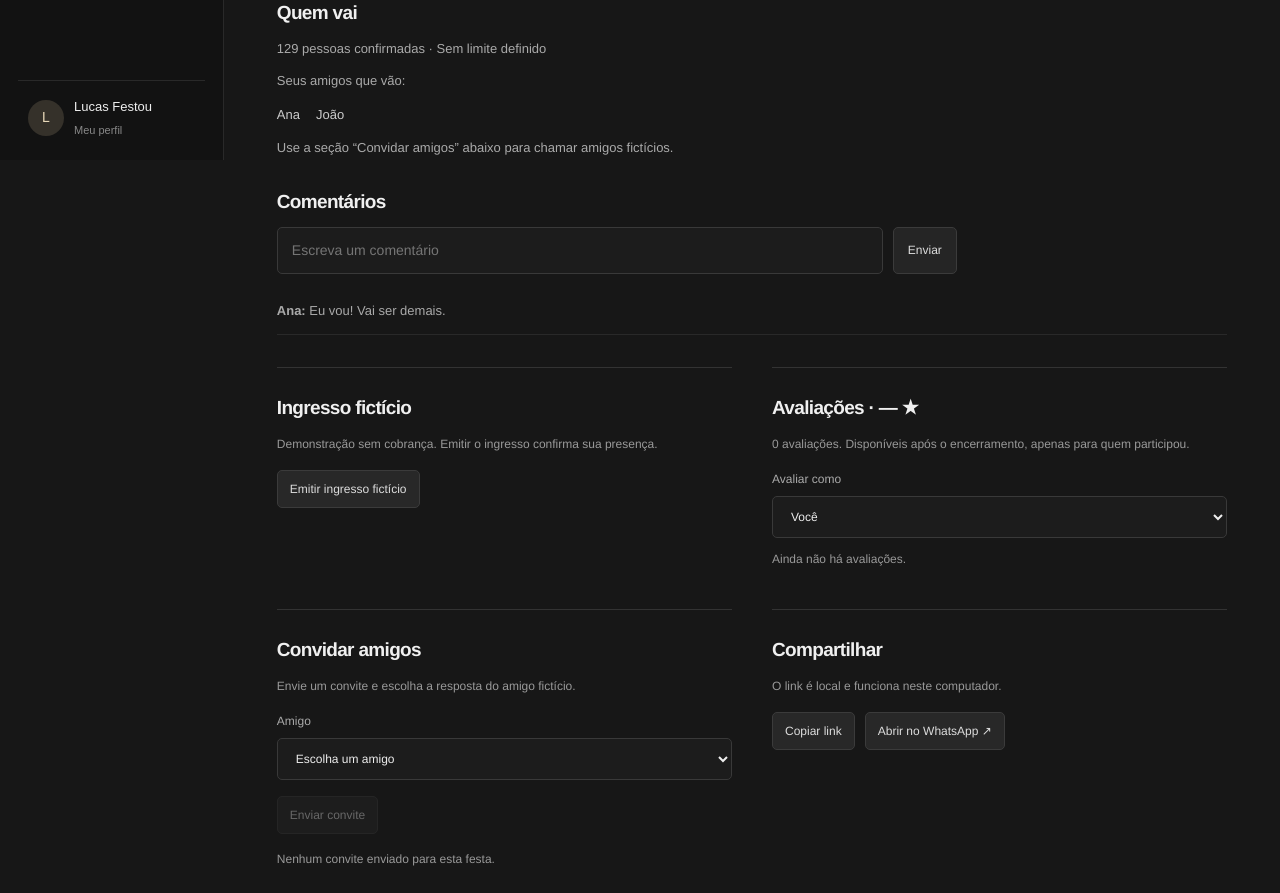
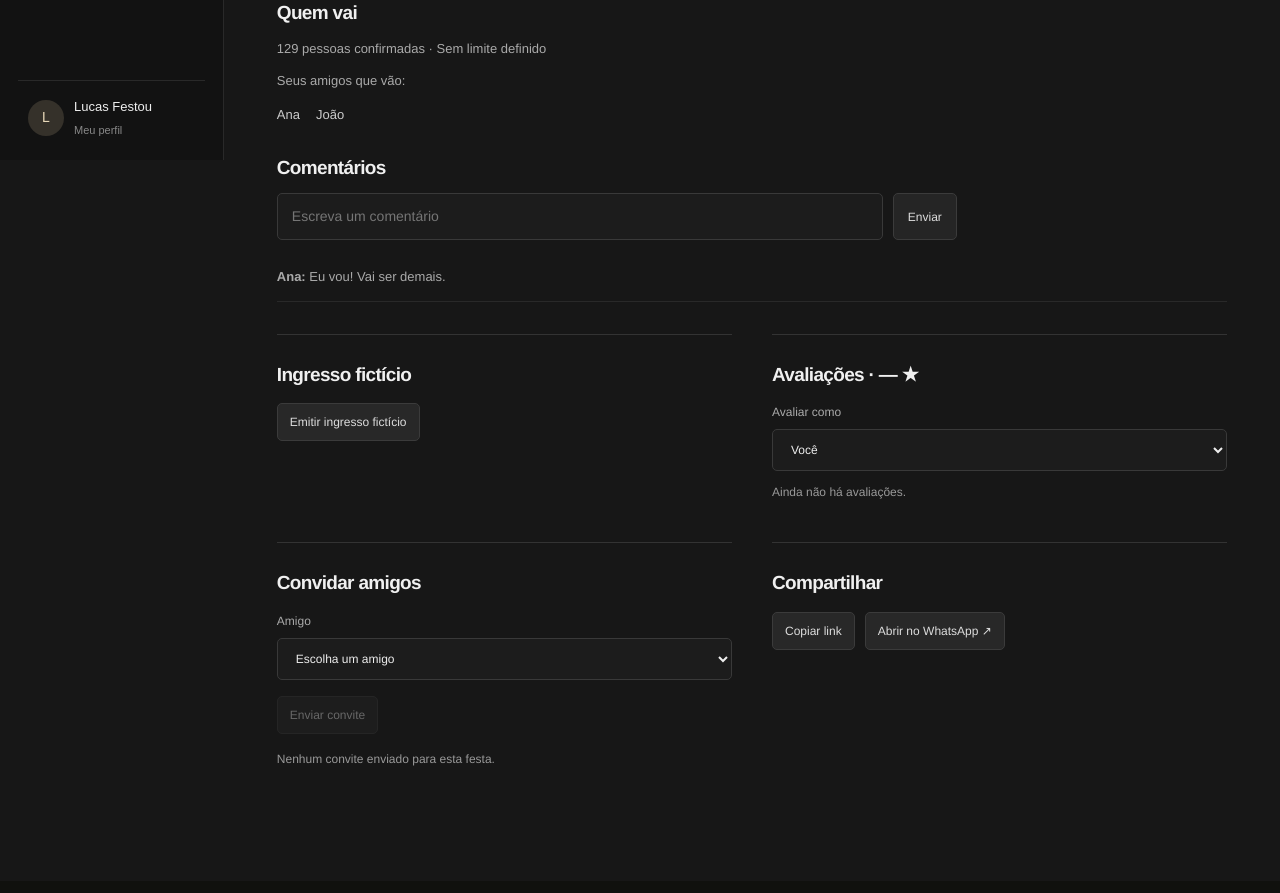
Before and after one commit to Neumann741/FESTOU-, an Angular app: page /festa/1 in a window 1280 px wide. Shown: the part 640-1533 px from the top of the page. Built offline with nearby package versions, Linux system fonts and the light colour scheme.

Commit message:
remove textos extras das paginas internas

```diff
--- a/src/app/componentes/header-main/header-main.html
+++ b/src/app/componentes/header-main/header-main.html
@@ -1,5 +1,4 @@
 <!-- Cabeçalho da área interna /main-page. A Home usa app-header. -->
 <header class="intro-explorar">
   <h1>Explorar</h1>
-  <p>Encontre festas e veja quem vai.</p>
 </header>
--- a/src/app/componentes/recursos-festa/recursos-festa.html
+++ b/src/app/componentes/recursos-festa/recursos-festa.html
@@ -1,6 +1,5 @@
 <section class="recurso ingresso">
   <h2>Ingresso fictício</h2>
-  <p>Demonstração sem cobrança. Emitir o ingresso confirma sua presença.</p>
 
   <div class="acoes">
     <button (click)="emitirIngresso()" [disabled]="interacao.fechada(festa())">
@@ -10,7 +9,6 @@
 
   @if (interacao.ingressos().includes(festa().id)) {
     <article>
-      <p>Ingresso de demonstração</p>
       <h3>{{ festa().nome }}</h3>
       <p>{{ festa().data }} · {{ festa().horario }}</p>
       <strong>{{ experiencias.codigo(festa()) }}</strong>
@@ -31,10 +29,6 @@
 
 <section class="recurso">
   <h2>Avaliações · {{ experiencias.media(festa().id) }} ★</h2>
-  <p>
-    {{ experiencias.avaliacoesDaFesta(festa().id).length }} avaliações. Disponíveis após o
-    encerramento, apenas para quem participou.
-  </p>
 
   <label>
     Avaliar como
@@ -89,7 +83,6 @@
 
 <section class="recurso">
   <h2>Convidar amigos</h2>
-  <p>Envie um convite e escolha a resposta do amigo fictício.</p>
 
   <label>
     Amigo
@@ -135,7 +128,6 @@
 
 <section class="recurso">
   <h2>Compartilhar</h2>
-  <p>O link é local e funciona neste computador.</p>
 
   <div class="acoes">
     <button (click)="copiar()">Copiar link</button>
--- a/src/app/pages/agenda/agenda.html
+++ b/src/app/pages/agenda/agenda.html
@@ -3,7 +3,6 @@
 
   <header>
     <h1>Minha agenda</h1>
-    <span>As festas em que você confirmou presença, organizadas por data.</span>
   </header>
 
   <nav>
@@ -33,7 +32,6 @@
     } @empty {
       <article class="vazio">
         <h2>Nenhuma festa por aqui ainda.</h2>
-        <p>As presenças confirmadas aparecem automaticamente nesta agenda.</p>
         <a routerLink="/vitrine">Explorar festas</a>
       </article>
     }
--- a/src/app/pages/criar-festa/criar-festa.html
+++ b/src/app/pages/criar-festa/criar-festa.html
@@ -4,8 +4,6 @@
     @if (indisponivel) {
       <p class="mensagem">Festa não encontrada. Volte e escolha outra festa.</p>
     }
-    <p class="texto">Informações, data e local do evento.</p>
-
     <form class="formulario" (submit)="criarFesta($event)">
       <div class="grupo">
         <label>Nome da festa</label>
--- a/src/app/pages/detalhes-festa/detalhes-festa.html
+++ b/src/app/pages/detalhes-festa/detalhes-festa.html
@@ -71,8 +71,6 @@
         <p>Nenhum amigo confirmou presença ainda.</p>
       }
 
-      <p>Use a seção “Convidar amigos” abaixo para chamar amigos fictícios.</p>
-
       <h2>Comentários</h2>
       <div class="comentario">
         <input [(ngModel)]="comentario" placeholder="Escreva um comentário" />
--- a/src/app/pages/editar-perfil/editar-perfil.html
+++ b/src/app/pages/editar-perfil/editar-perfil.html
@@ -2,7 +2,6 @@
   <a routerLink="/perfil">← Voltar ao perfil</a>
   <section class="caixa-editar">
     <h1>Editar perfil</h1>
-    <p class="descricao">Atualize suas informações e preferências.</p>
     <form (ngSubmit)="salvar()">
       <label>Nome<input name="nome" [(ngModel)]="dados.nome" maxlength="60" required /></label>
       <label
@@ -22,7 +21,6 @@
           maxlength="120"
           placeholder="Pagode, Rock, Eletrônica"
       /></label>
-      <small>Separe os estilos por vírgulas. Os dados ficam salvos neste navegador.</small>
       @if (mensagem) {
         <p class="mensagem">{{ mensagem }}</p>
       }
--- a/src/app/pages/galeria/galeria.html
+++ b/src/app/pages/galeria/galeria.html
@@ -1,7 +1,6 @@
 <main class="galeria-pagina">
   <a [routerLink]="['/festa', festaId()]">← Voltar à festa</a>
   <h1>Fotos da festa</h1>
-  <p>Compartilhe um link de imagem para guardar os melhores momentos.</p>
   <div class="enviar">
     <input [(ngModel)]="foto" placeholder="Cole o link da imagem aqui" /><button
       (click)="publicar()"
@@ -17,7 +16,6 @@
     } @empty {
       <div class="vazio-interno">
         <h2>Nenhuma foto ainda</h2>
-        <p>Adicione uma imagem e comece o álbum dessa festa.</p>
       </div>
     }
   </section>
--- a/src/app/pages/minhas-festas/minhas-festas.html
+++ b/src/app/pages/minhas-festas/minhas-festas.html
@@ -3,14 +3,10 @@
 
   <header>
     <div>
-      <p>PAINEL DO ORGANIZADOR</p>
       <h1>Minhas festas</h1>
     </div>
     <a routerLink="/criar-festa">+ Criar festa</a>
   </header>
-
-  <p>Gerencie as festas fictícias criadas neste computador.</p>
-
   <section class="lista-festas">
     @for (festa of festas(); track festa.id) {
       <div class="gerenciamento">
--- a/src/app/pages/notificacoes/notificacoes.html
+++ b/src/app/pages/notificacoes/notificacoes.html
@@ -2,7 +2,6 @@
   <a routerLink="/perfil">← Meu perfil</a>
   <header>
     <h1>Notificações</h1>
-    <span>Pedidos e novidades da sua comunidade local.</span>
   </header>
   <button (click)="avisos.marcarLidos()" [disabled]="!avisos.naoLidos()">
     Marcar todas como lidas ({{ avisos.naoLidos() }})
@@ -17,7 +16,6 @@
     } @empty {
       <article>
         <h2>Nenhuma notificação</h2>
-        <p>Quando você pedir para participar ou receber uma resposta, o aviso aparecerá aqui.</p>
       </article>
     }
   </section>
--- a/src/app/pages/playlist/playlist.html
+++ b/src/app/pages/playlist/playlist.html
@@ -9,7 +9,6 @@
     </div>
 
     <div class="apresentacao">
-      <p>Playlist colaborativa</p>
       <h1>{{ nomeDaFesta() }}</h1>
       <span class="contador">{{ playlist.daFesta(festaId()).length }} músicas</span>
     </div>
@@ -25,8 +24,6 @@
           }
         </select>
       </label>
-
-      <p class="instrucao-voto">Clique novamente no voto para retirá-lo.</p>
 
       <div class="titulo-lista">
         <h2>Músicas</h2>
@@ -62,14 +59,12 @@
       } @empty {
         <div class="vazio">
           <h3>Nenhuma música adicionada</h3>
-          <p>Adicione uma música pelo formulário.</p>
         </div>
       }
     </section>
 
     <aside class="painel">
       <h2>Adicionar música</h2>
-      <p>Adicione uma faixa à seleção da festa.</p>
 
       <form class="formulario" (ngSubmit)="adicionar()">
         <label>Nome da música <input name="musica" [(ngModel)]="nome" /></label>
@@ -77,8 +72,6 @@
         <label>Link para ouvir <input name="link" [(ngModel)]="link" /></label>
         <button type="submit" [disabled]="!nome.trim()">Adicionar</button>
       </form>
-
-      <p class="observacao">Os links abrem no serviço de música escolhido.</p>
     </aside>
   </div>
 </main>
```
